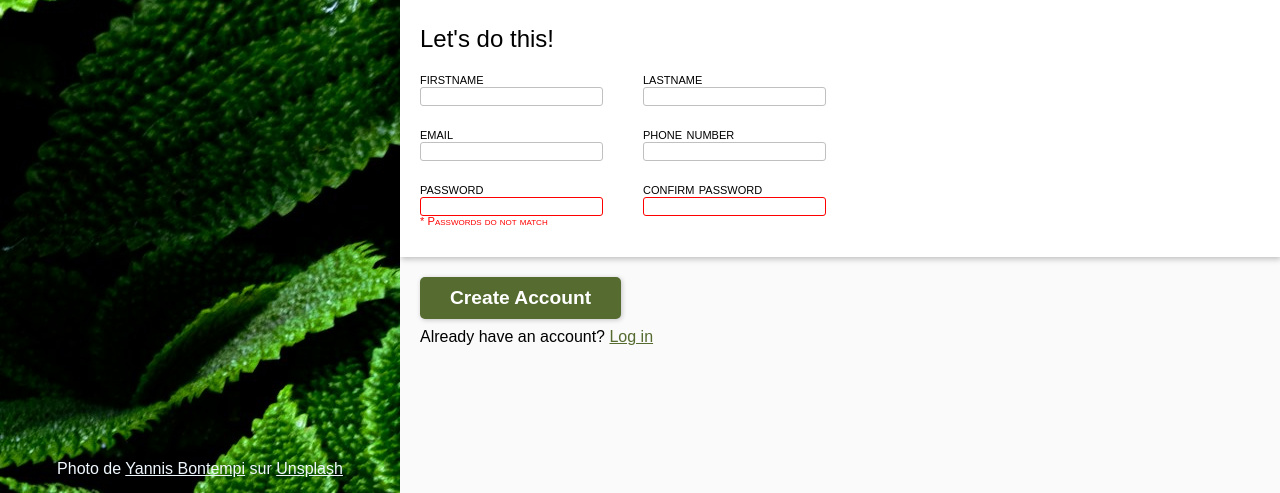
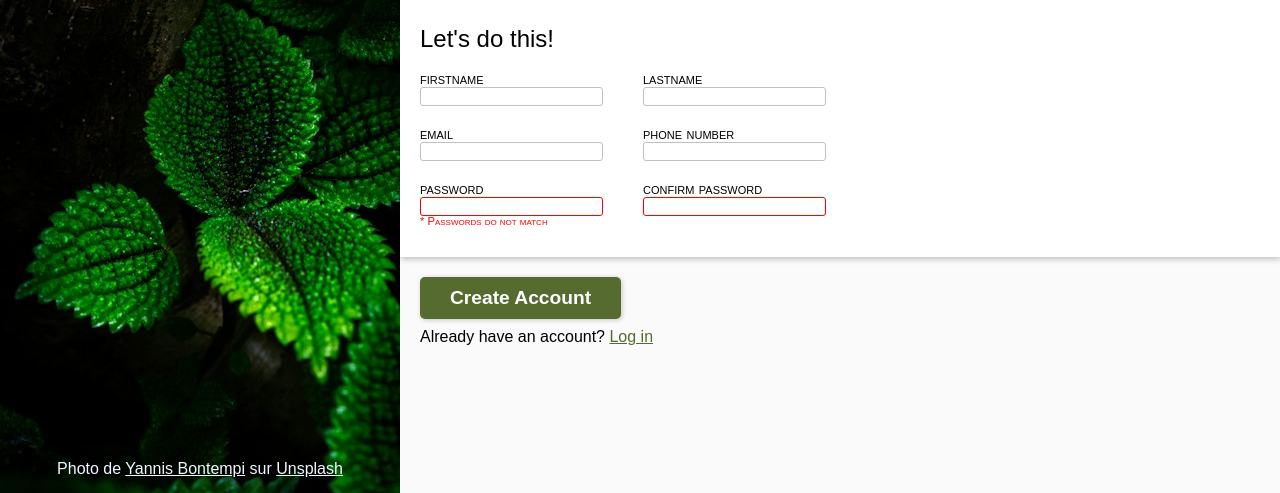
Before and after one commit to jwatelet/Sign-up-form, a plain HTML site: page index.html in a window 1280 px wide. Shown: the part 307-800 px from the top of the page. Drawn offline with Linux system fonts and the light colour scheme.

Commit message:
change image resolution

```diff
--- a/style.css
+++ b/style.css
@@ -7,7 +7,7 @@ body {
   display: flex;
   flex-direction: column;
   justify-content: space-between;
-  background-image: url("/assets/yannis-bontempi-Q0GCtNTQpKE-unsplash.jpg");
+  background-image: url("assets/yannis-bontempi-OjmoQwtsnKs-unsplash.jpg");
   height: 100vh;
   width: 600px;
 }
```
Also changed, not shown: assets/yannis-bontempi-OjmoQwtsnKs-unsplash.jpg (added), assets/yannis-bontempi-Q0GCtNTQpKE-unsplash.jpg (deleted).
